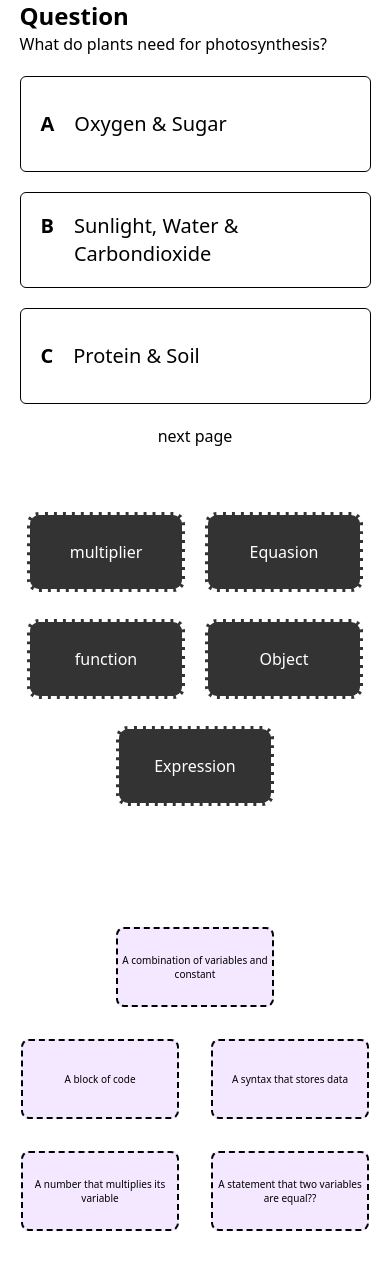
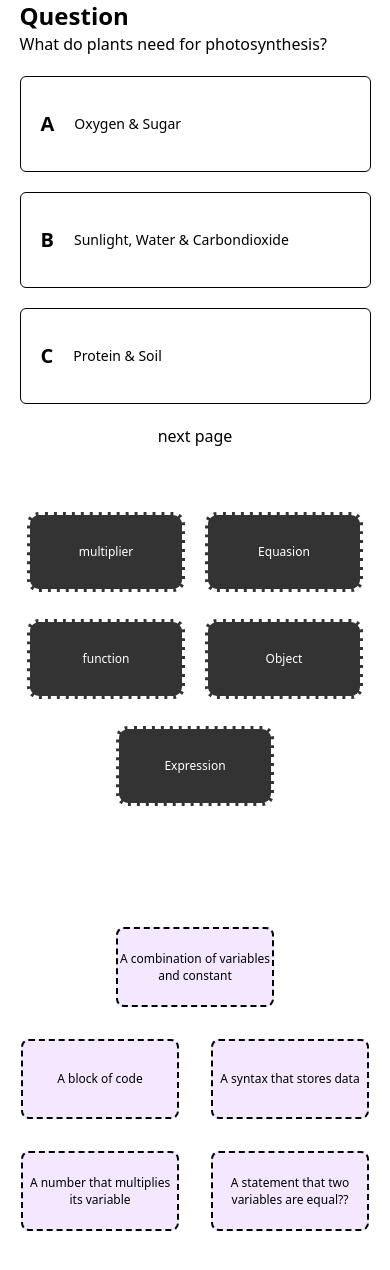
Before and after one commit to Maobugichi/learnly, a React (Vite) app: page /#/learnly in a window 390 px wide. Shown: the top 1270 px of the page. Built offline with nearby package versions, Linux system fonts and the light colour scheme.

Commit message:
fix:make changes to the font size for the choose option

```diff
--- a/src/Components/AnswerBlock.jsx
+++ b/src/Components/AnswerBlock.jsx
@@ -3,9 +3,9 @@ import { capitalize } from "../action";
 const AnswerBlock = ({content,span,handleClick,ref,width}) => {
     return(
         <div ref={ref} onClick={handleClick} className="w-full flex items-center p-5 transition-all duration-700 ease-out h-24 border rounded-md relative">
-            <div className="flex gap-5 text-xl">
+            <div className="flex gap-5 text-xl items-center">
                 <span className="font-bold">{capitalize(span)}</span>
-                <p>{content}</p>
+                <p className="text-sm md:text-xl">{content}</p>
             </div>
 
 
@@ -13,11 +13,11 @@ const AnswerBlock = ({content,span,handleClick,ref,width}) => {
             <motion.svg
              initial={{scale:0,opacity:0}}
              whileInView={{scale:1,opacity:1}}
-             className="hidden svg absolute lg:top-[28px] top-7 md:right-10 right-2" xmlns="http://www.w3.org/2000/svg" width={width} height={width} viewBox="0 0 48 48"><g fill="none" stroke-linecap="round" stroke-linejoin="round" stroke-width="4"><path fill="#C6F4D6" stroke="#000" d="M24 4L29.2533 7.83204L35.7557 7.81966L37.7533 14.0077L43.0211 17.8197L41 24L43.0211 30.1803L37.7533 33.9923L35.7557 40.1803L29.2533 40.168L24 44L18.7467 40.168L12.2443 40.1803L10.2467 33.9923L4.97887 30.1803L7 24L4.97887 17.8197L10.2467 14.0077L12.2443 7.81966L18.7467 7.83204L24 4Z"/><path stroke="#fff" d="M17 24L22 29L32 19"/></g></motion.svg>
+             className="hidden svg absolute lg:top-[28px] top-8 md:right-10 right-2" xmlns="http://www.w3.org/2000/svg" width={width} height={width} viewBox="0 0 48 48"><g fill="none" stroke-linecap="round" stroke-linejoin="round" stroke-width="4"><path fill="#C6F4D6" stroke="#000" d="M24 4L29.2533 7.83204L35.7557 7.81966L37.7533 14.0077L43.0211 17.8197L41 24L43.0211 30.1803L37.7533 33.9923L35.7557 40.1803L29.2533 40.168L24 44L18.7467 40.168L12.2443 40.1803L10.2467 33.9923L4.97887 30.1803L7 24L4.97887 17.8197L10.2467 14.0077L12.2443 7.81966L18.7467 7.83204L24 4Z"/><path stroke="#fff" d="M17 24L22 29L32 19"/></g></motion.svg>
             <motion.svg
               initial={{scale:0,opacity:0}}
               whileInView={{scale:1,opacity:1}}
-              className="hidden wrong absolute top-7 lg:top-[28px] md:right-10 right-2" xmlns="http://www.w3.org/2000/svg" width={width} height={width} viewBox="0 0 24 24"><path fill="#FFC5C5" d="M12 17q.425 0 .713-.288T13 16t-.288-.712T12 15t-.712.288T11 16t.288.713T12 17m0-4q.425 0 .713-.288T13 12V8q0-.425-.288-.712T12 7t-.712.288T11 8v4q0 .425.288.713T12 13m0 9q-2.075 0-3.9-.788t-3.175-2.137T2.788 15.9T2 12t.788-3.9t2.137-3.175T8.1 2.788T12 2t3.9.788t3.175 2.137T21.213 8.1T22 12t-.788 3.9t-2.137 3.175t-3.175 2.138T12 22"/></motion.svg></div>
+              className="hidden wrong absolute top-8 lg:top-[28px] md:right-10 right-2" xmlns="http://www.w3.org/2000/svg" width={width} height={width} viewBox="0 0 24 24"><path fill="#FFC5C5" d="M12 17q.425 0 .713-.288T13 16t-.288-.712T12 15t-.712.288T11 16t.288.713T12 17m0-4q.425 0 .713-.288T13 12V8q0-.425-.288-.712T12 7t-.712.288T11 8v4q0 .425.288.713T12 13m0 9q-2.075 0-3.9-.788t-3.175-2.137T2.788 15.9T2 12t.788-3.9t2.137-3.175T8.1 2.788T12 2t3.9.788t3.175 2.137T21.213 8.1T22 12t-.788 3.9t-2.137 3.175t-3.175 2.138T12 22"/></motion.svg></div>
         </div>
     )
 }
--- a/src/Components/DroppedBox.jsx
+++ b/src/Components/DroppedBox.jsx
@@ -27,11 +27,7 @@ const Blocks = ({
         handleDropZone(zone.id);
         setDroppedBlocks((prevDroppedBlocks) => [...prevDroppedBlocks, content]);
         setIsInCorrectZone(true);
-        const index = dragDrop.findIndex(item => {
-          if (item.block.trim() == zone.content.trim()) {
-            console.log(item.block)
-          }
-          return item.block.trim() == zone.content.trim()});
+        const index = dragDrop.findIndex(item => {return item.block.trim() == zone.content.trim()});
 
         if (dragDrop[index].block == zone.content.trim() && dragDrop[index].piece == e.target.innerText.trim()) {
             e.target.classList.remove("text-white")
@@ -76,7 +72,7 @@ const Blocks = ({
       dragMomentum={false}
       initial={initialPosition}
       animate={isInCorrectZone ? initialPosition : {x:0,y:0}}
-      className={`bg-[#333] transition-colors transition-border duration-700 ease-out text-white h-[80px] rounded-xl border-dashed border-3 grid place-content-center z-20 w-full lg:w-[250px] `}
+      className={`bg-[#333] text-[12px] lg:text-sm transition-colors transition-border duration-700 ease-out text-white h-[80px] rounded-xl border-dashed border-3 grid place-content-center z-20 w-full lg:w-[250px] `}
       style={{ position: "relative" }}
     >
       <p>{content}</p>
--- a/src/Components/Piece.jsx
+++ b/src/Components/Piece.jsx
@@ -5,10 +5,10 @@ const Piece = ({ref,content,isVisible}) => {
         <AnimatePresence>
 
                 <motion.div
-                ref={ref}
-                animate={!isVisible ? {scale:0} : null}
-                exit={{opacity:0}}
-                className={`${!isVisible ? "invisible" : null}  w-full lg:w-[250px] h-[80px] rounded-lg border-dashed border-2 grid place-content-center bg-[#F3E8FF] z-10 text-[10px] lg:text-sm text-black`} style={{
+                 ref={ref}
+                 animate={!isVisible ? {scale:0} : null}
+                 exit={{opacity:0}}
+                 className={`${!isVisible ? "invisible" : null}  w-full lg:w-[250px] h-[80px] rounded-lg border-dashed border-2 grid place-content-center bg-[#F3E8FF] z-10 text-[12px] lg:text-sm text-black`} style={{
                     position: 'relative',
                    }}>
                      <p>{content}</p>
```
